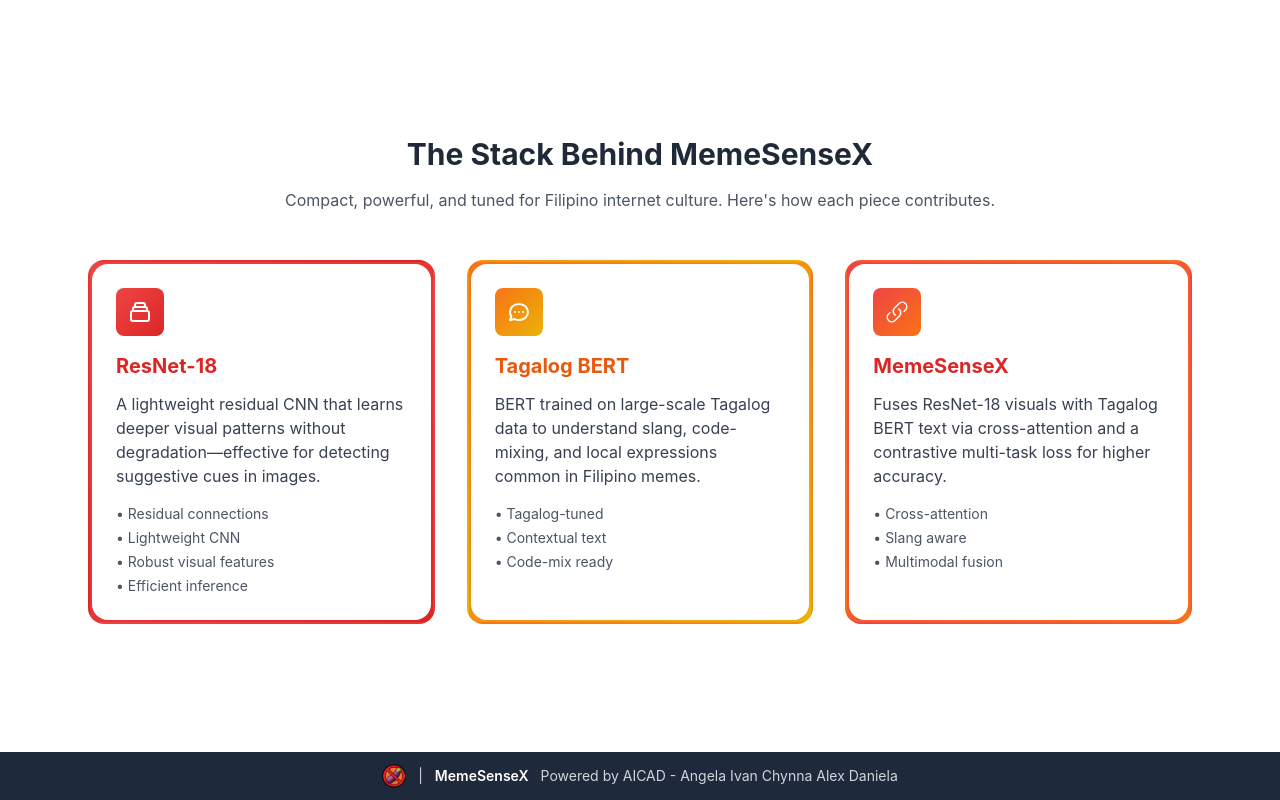
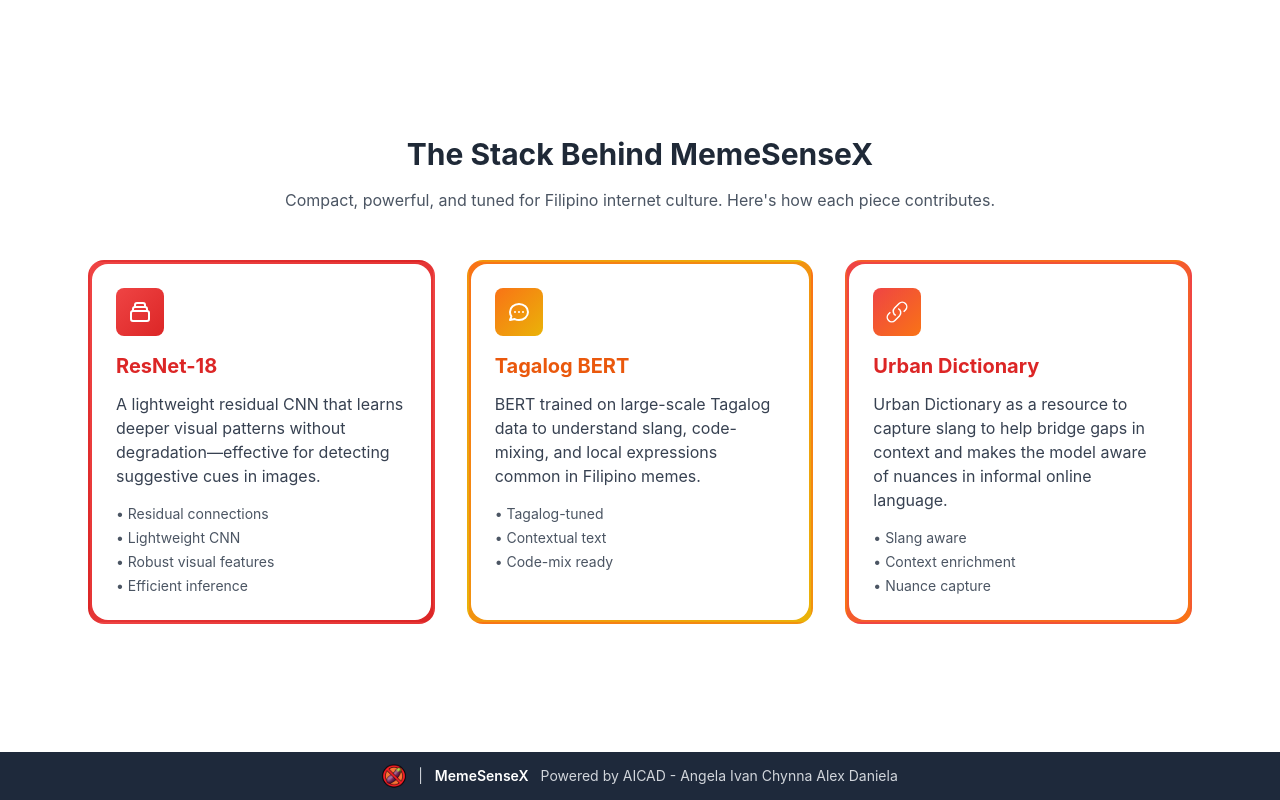
Before and after one commit to llaight/MemeSensex-Thesis-Final, a React (Create React App) app in the folder frontend/memesensex-frontend/: page / in a window 1280 px wide. Shown: the part 1500-2300 px from the top of the page. Built offline with nearby package versions, Linux system fonts and the light colour scheme.

Commit message:
change to urban dictionary and add logo

```diff
--- a/frontend/memesensex-frontend/public/index.html
+++ b/frontend/memesensex-frontend/public/index.html
@@ -2,7 +2,7 @@
 <html lang="en">
   <head>
     <meta charset="utf-8" />
-    <link rel="icon" href="%PUBLIC_URL%/favicon.ico" />
+    <link rel="icon" href="%PUBLIC_URL%/logo.svg" />
     <meta name="viewport" content="width=device-width, initial-scale=1" />
     <meta name="theme-color" content="#000000" />
     <meta
@@ -24,7 +24,7 @@
       work correctly both with client-side routing and a non-root public URL.
       Learn how to configure a non-root public URL by running `npm run build`.
     -->
-    <title>React App</title>
+    <title>MemeSenseX</title>
   </head>
   <body>
     <noscript>You need to enable JavaScript to run this app.</noscript>
--- a/frontend/memesensex-frontend/src/App.js
+++ b/frontend/memesensex-frontend/src/App.js
@@ -572,12 +572,12 @@ function App() {
                       <path d="M13.19 8.688a4.5 4.5 0 0 1 1.242 7.244l-4.5 4.5a4.5 4.5 0 0 1-6.364-6.364l1.757-1.757m13.35-.622 1.757-1.757a4.5 4.5 0 0 0-6.364-6.364l-4.5 4.5a4.5 4.5 0 0 0 1.242 7.244" />
                     </svg>
                   </div>
-                  <h4 className="text-xl font-bold mb-3 text-red-600">MemeSenseX</h4>
-                  <p className="text-gray-700 mb-4">Fuses ResNet-18 visuals with Tagalog BERT text via cross-attention and a contrastive multi-task loss for higher accuracy.</p>
+                  <h4 className="text-xl font-bold mb-3 text-red-600">Urban Dictionary</h4>
+                  <p className="text-gray-700 mb-4">Urban Dictionary as a resource to capture slang to help bridge gaps in context and makes the model aware of nuances in informal online language.</p>
                   <ul className="space-y-1 text-sm text-gray-600">
-                    <li>• Cross-attention</li>
                     <li>• Slang aware</li>
-                    <li>• Multimodal fusion</li>
+                    <li>• Context enrichment</li>
+                    <li>• Nuance capture</li>
                   </ul>
                 </div>
               </div>
```
Also changed, not shown: frontend/memesensex-frontend/public/logo.svg (added).
